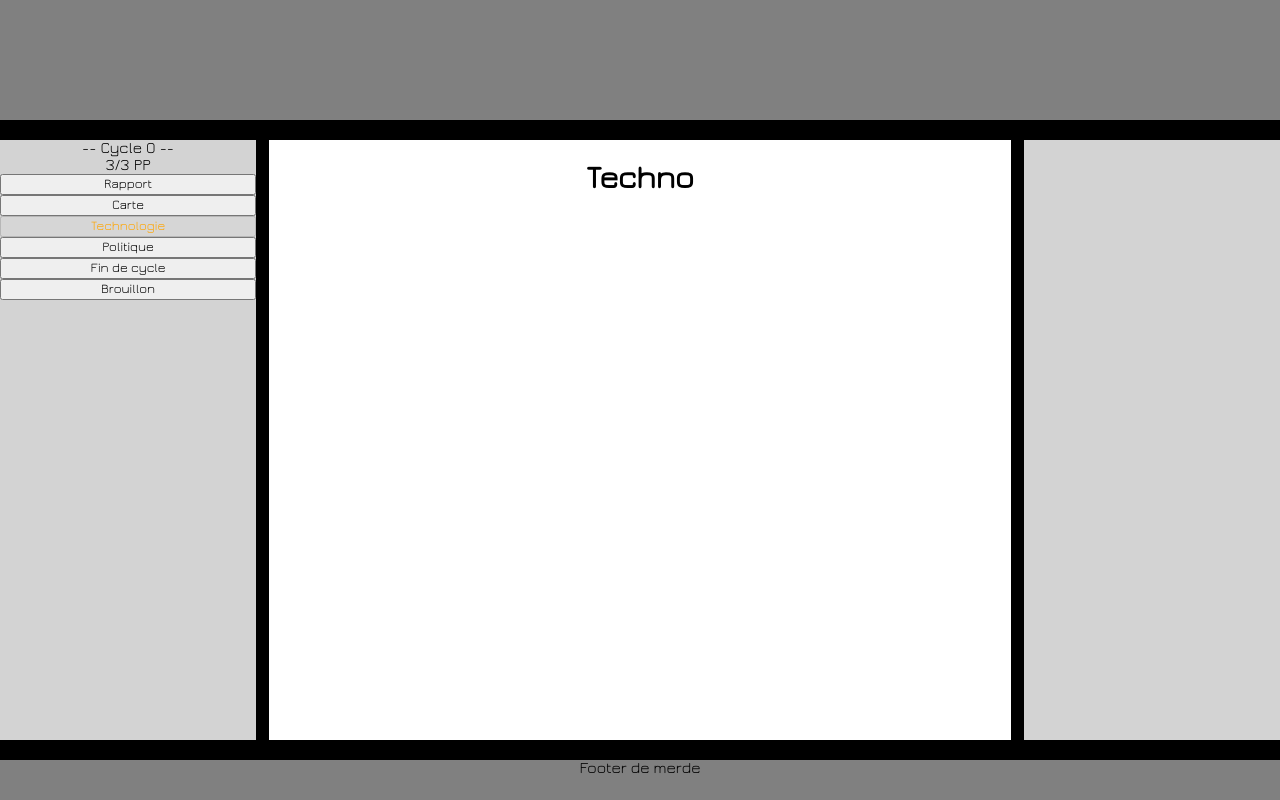
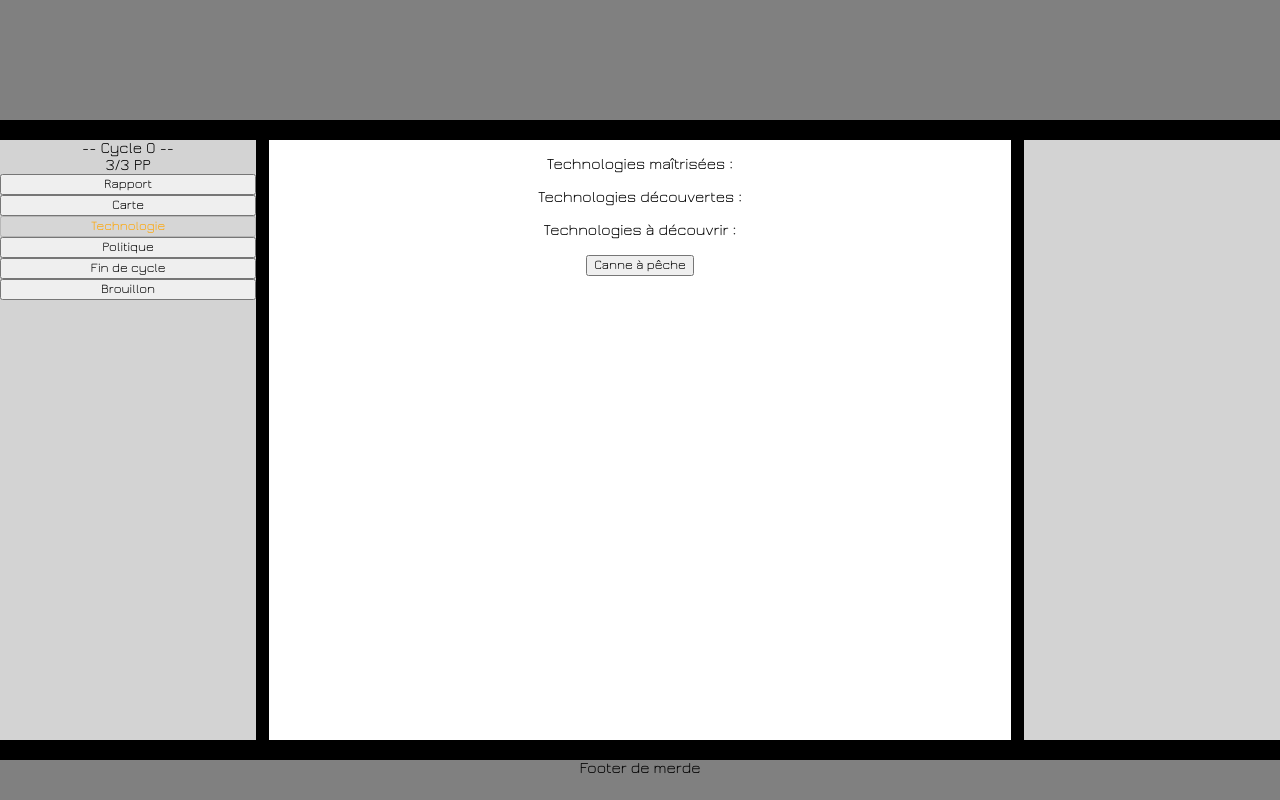
Before and after one commit to FRosay/projet-kiwi, a React (Create React App) app: page / in a window 1280 px wide. Both pictures are taken after a click on the button "Technologie". Built offline with nearby package versions, Linux system fonts and the light colour scheme.

Commit message:
WIP on technologies

```diff
--- a/src/components/game-text/GameText.js
+++ b/src/components/game-text/GameText.js
@@ -3,7 +3,7 @@ import { usePlayerStore } from '../player/player-store.js';
 
 import Report from './Report.js'
 import Map from './Map.js'
-import Technologies from './Technologies.js'
+import Technologies from './Technology/Technologies.js'
 import Politic from './Politic.js'
 import Introduction from './Introduction/Introduction.js'
 
--- a/src/components/game-text/Introduction/Introduction.js
+++ b/src/components/game-text/Introduction/Introduction.js
@@ -11,7 +11,7 @@ function Introduction() {
         case 1:
             return(
                 <div>
-                    <p>Faille dans le système des moteurs. Etat critique.</p>
+                    <p>Faille dans le système des moteurs. État critique.</p>
 
                     <p>Annulation de l’ordre de mission CNP-006. Nouvelle priorité : sauvegarder les vies humaines à bord.</p>
 
@@ -42,7 +42,7 @@ function Introduction() {
                 <div>
                     <p>Planète en approche rapide. Probabilité de survie des colons en baisse.</p>
 
-                    <div>Possibilité d'influer légèrement la trajectoire grâce aux systèmes de <Tooltip tooltip='VIP.' tooltipText='Vol Intra-Planétaires' /></div>
+                    <div>Possibilité d'influer légèrement la trajectoire grâce aux systèmes de <Tooltip tooltip='VIP' tooltipText='Vol Intra-Planétaires' />.</div>
 
                     <p>Détermination d'un point de chute nécessaire.</p>
 
--- a/src/components/game-text/Technologies.js
+++ /dev/null
@@ -1,9 +0,0 @@
-import React from 'react';
-
-function Technologies() {
-  return(
-      <h1>Techno</h1>
-  )
-}
-
-export default Technologies;
--- /dev/null
+++ b/src/components/game-text/Technology/GetTechInfos.js
@@ -0,0 +1,32 @@
+function GetTechInfos(techName) {
+
+    let techObject = {}
+    techObject.techName = techName
+
+    switch (techName) {
+        case 'Canne à pêche':
+            techObject.techGroup = 'Pêche'
+            techObject.techCost = 1
+            break;
+
+        case 'Filet de pêche':
+            techObject.techGroup = 'Pêche'
+            techObject.techCost = 2
+            break;
+
+        case 'Bâteau de pêche':
+            techObject.techGroup = 'Pêche'
+            techObject.techCost = 3
+            break;
+
+        case '':
+            break;
+
+        default:
+            break;
+    }
+
+    return techObject
+}
+
+export default GetTechInfos;
--- /dev/null
+++ b/src/components/game-text/Technology/Technologies.js
@@ -0,0 +1,34 @@
+import React from 'react';
+
+import Technology from './Technology.js';
+import GetTechInfos from './GetTechInfos.js';
+import { usePlayerStore } from '../../player/player-store.js';
+
+function Technologies() {
+
+  const { playerState, playerDispatch } = usePlayerStore();
+
+  let masteredTechs = playerState.technologiesMastered
+  let discoveredTechs = playerState.technologiesDiscovered
+
+  let newTech = GetTechInfos('Canne à pêche')
+  console.log(discoveredTechs)
+  return (
+    <div>
+      <p>Technologies maîtrisées :</p>
+
+      { masteredTechs.map((tech, index) => { return <Technology key= {index} techName= {tech.techName} techGroup= {tech.techGroup} techCost= {tech.techCost} /> }) }
+
+      <p>Technologies découvertes :</p>
+
+      { discoveredTechs.map((tech, index) => { return <Technology key= {index} techName= {tech.techName} techGroup= {tech.techGroup} techCost= {tech.techCost} /> }) }
+
+      <p>Technologies à découvrir :</p>
+
+      <button onClick={() => playerDispatch({type: 'addDiscoveredTech', newTech: newTech})}>Canne à pêche</button>
+
+    </div>
+  )
+}
+
+export default Technologies;
--- /dev/null
+++ b/src/components/game-text/Technology/Technology.js
@@ -0,0 +1,15 @@
+import React from 'react';
+import './Technology.css';
+
+function Technology(props) {
+
+    return (
+        <div>
+            Nom : { props.techName }
+            Coût : { props.techCost}
+            Groupe de technologies : { props.techGroup }
+        </div>
+    )
+}
+
+export default Technology;
--- a/src/components/player/player-store.js
+++ b/src/components/player/player-store.js
@@ -2,6 +2,8 @@ import React, { createContext, useContext, useReducer } from 'react';
 
 const PlayerContext = createContext();
 const INITIAL_STATE = {
+  technologiesMastered: [],
+  technologiesDiscovered: [],
   cross: [],
   exploration: [],
   turnNumber: 0,
@@ -15,6 +17,8 @@ const INITIAL_STATE = {
 };
 
 const playerReducer = (state, action) => {
+  let newTechnologiesMastered = state.technologiesMastered.slice()
+  let newTechnologiesDiscovered = state.technologiesDiscovered.slice()
   let newCross = state.cross.slice()
   let newExploration = state.exploration.slice()
   let newTurnNumber = state.turnNumber
@@ -30,6 +34,12 @@ const playerReducer = (state, action) => {
     newWhichTab = action.tab
   } else {
     switch (action.type) {
+      case 'addDiscoveredTech':
+        newTechnologiesDiscovered.push(action.newTech)
+        break;
+      case 'addMasteredTech':
+        newTechnologiesMastered.push(action.newTech)
+        break;
       case 'endTurn':
         newTurnNumber ++
         newPreoccupationPoints = state.preoccupationPointsMax
@@ -69,6 +79,8 @@ const playerReducer = (state, action) => {
   }
 
   return {
+    technologiesMastered: newTechnologiesMastered,
+    technologiesDiscovered: newTechnologiesDiscovered,
     cross: newCross,
     exploration: newExploration,
     turnNumber: newTurnNumber,
--- a/src/components/tooltip/tooltip.css
+++ b/src/components/tooltip/tooltip.css
@@ -3,6 +3,7 @@
     position: relative;
     display: inline-block;
     border-bottom: 1px dotted black; /* Dots under the hoverable text */
+    cursor: help;
 }
 
 /* Tooltip text */
```
Also changed, not shown: src/components/game-text/Technology/Technology.css (added).
